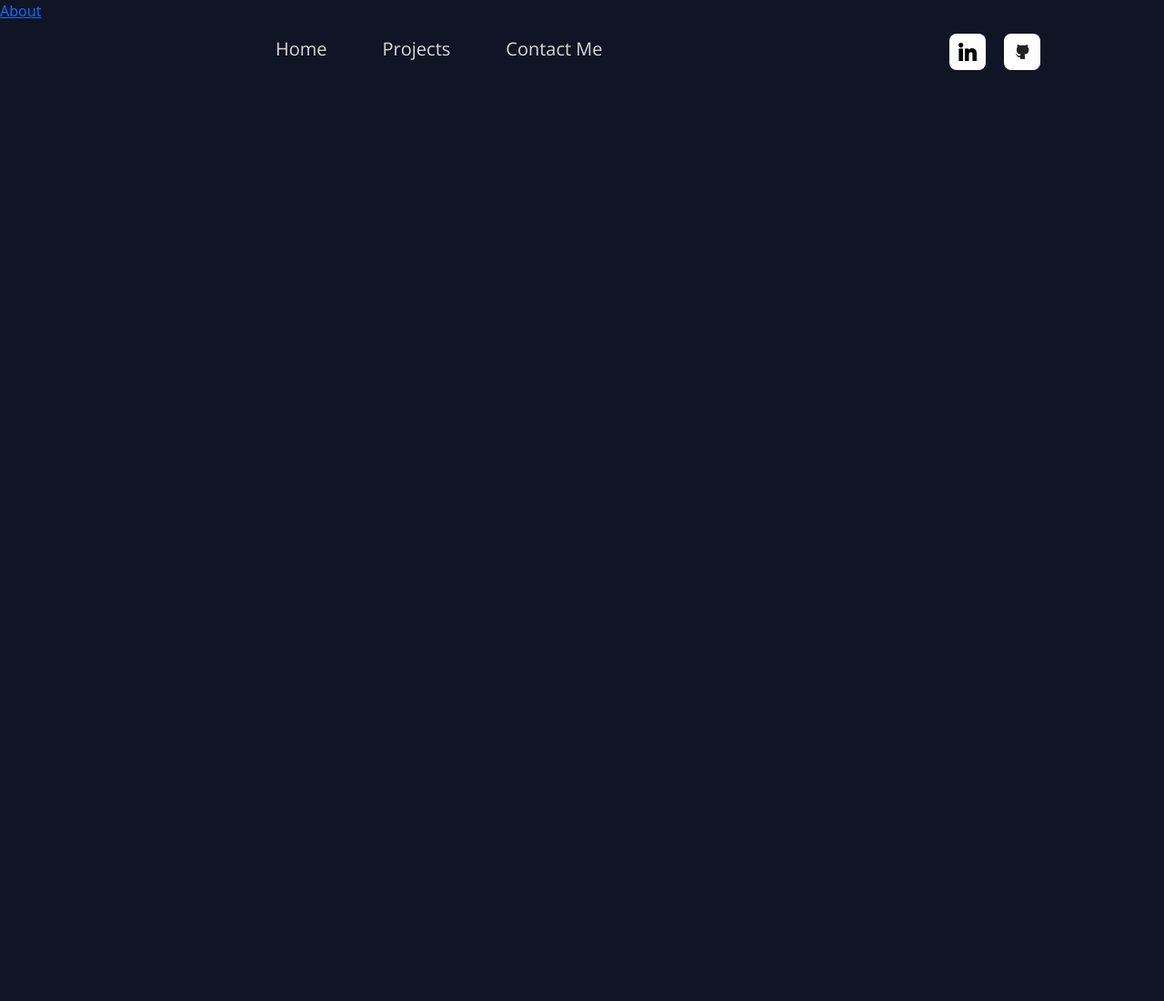
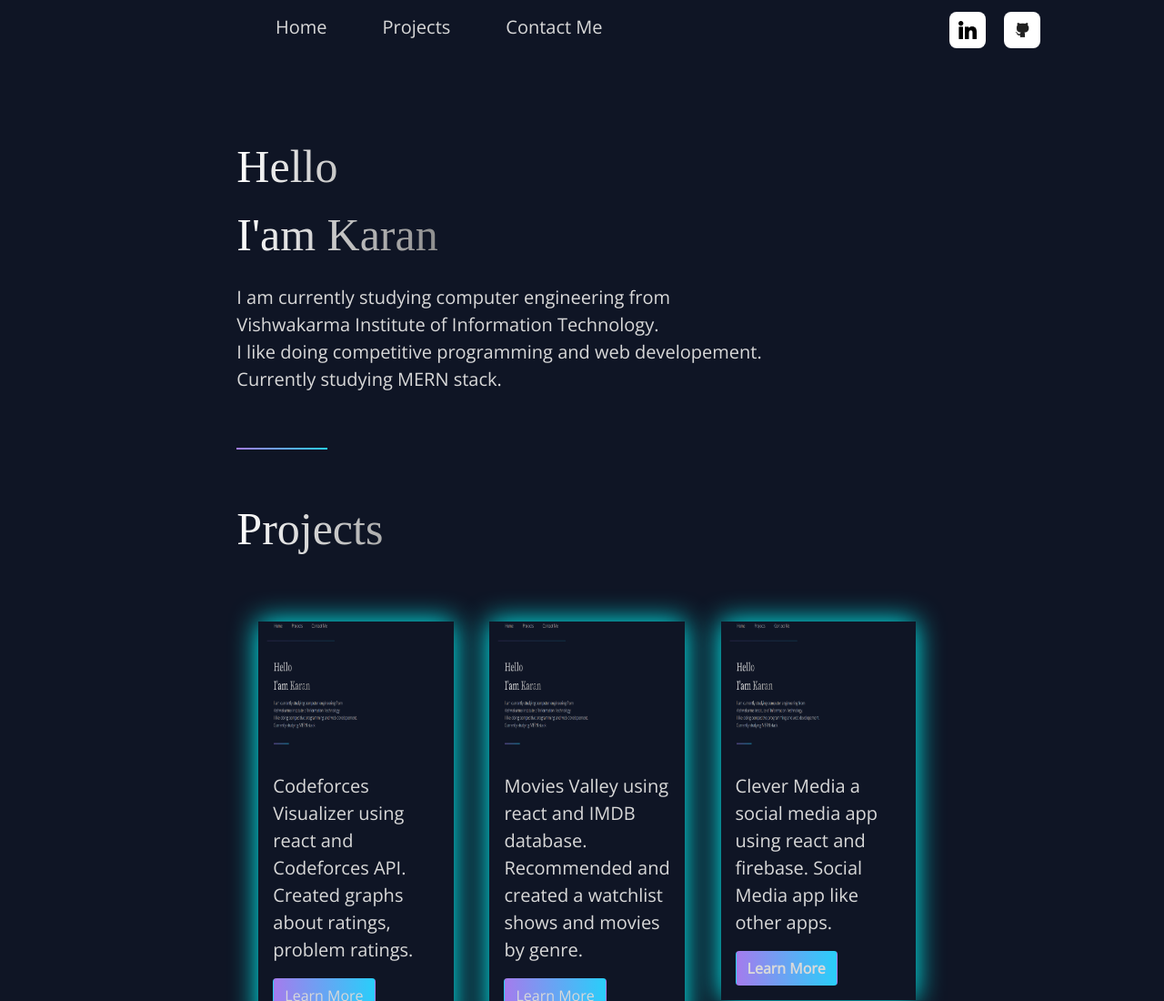
Before and after one commit to karangaikwad/my_portfolio, a React (Create React App) app: page / in a window 1280 px wide. Shown: the top 1100 px of the page at 91% size. Before the commit the page ends 800 px from the top, so only its background shows below. Built offline with nearby package versions, Linux system fonts and the light colour scheme; a web font is replaced by a local one.

Commit message:
3rd commit

```diff
--- a/package.json
+++ b/package.json
@@ -10,6 +10,7 @@
     "react": "^17.0.2",
     "react-bootstrap": "^2.0.2",
     "react-dom": "^17.0.2",
+    "react-router-dom": "^6.0.2",
     "react-scripts": "4.0.3",
     "web-vitals": "^1.1.2"
   },
@@ -36,5 +37,8 @@
       "last 1 firefox version",
       "last 1 safari version"
     ]
+  },
+  "devDependencies": {
+    "@types/react-router-dom": "^5.3.2"
   }
 }
--- a/src/App.js
+++ b/src/App.js
@@ -1,22 +1,17 @@
-import React from "react";
+// import React from "react";
 import Home from "./home";
 import Contactme from "./contactme";
 import Project from "./project";
 import Navbar from "./components/navbar";
 import Page from "./components/page";
-import { BrowserRouter as Router, Switch, Route, Link } from "react-router-dom";
+// import { BrowserRouter as Router, Switch, Route, Link } from "react-router-dom";
 
-// import { Route, Link } from "react-router-dom";
+import { Route, Link } from "react-router-dom";
 function App() {
   return (
-    <Router>
-      <Link to="/contactme">About</Link>
-      <Link to="/">
-        <Navbar />
-      </Link>
-      {/* <Page /> */}
-    </Router>
+    <>
+      <Home />
+    </>
   );
 }
-
 export default App;
--- a/src/components/navbar.js
+++ b/src/components/navbar.js
@@ -6,18 +6,24 @@ function Navbar() {
         <div className="collapse navbar-collapse " id="navbarSupportedContent">
           <ul className="navbar-nav elements ">
             <li className="nav-item active">
-              <button className="btn shadow-none">
-                <p className="color2">Home</p>
+              <button className="btn shadow-none" href="/">
+                <p className="color2">
+                  <a href="/">Home</a>
+                </p>
               </button>
             </li>
             <li className="nav-item">
               <button className="btn shadow-none">
-                <p className="color2">Projects</p>
+                <p className="color2">
+                  <a href="project">Projects</a>
+                </p>
               </button>
             </li>
             <li className="nav-item">
               <button className="btn shadow-none">
-                <p className="color2">Contact Me</p>
+                <p className="color2">
+                  <a href="contactme">Contact Me</a>
+                </p>
               </button>
             </li>
             {/* <li className="nav-item justify-content-end">
--- a/src/components/page.js
+++ b/src/components/page.js
@@ -25,10 +25,17 @@ function Page() {
 
             <div class="container">
               <div class="row">
-                <div class="col-10">
+                <div class="col-5">
                   <p>Looking for challenges</p>
                 </div>
-                <div class="col">
+                <div class="col-5">
+                  <button className="btn grad1 ">
+                    <spam>
+                      <a href="contactme">CONTACT ME</a>
+                    </spam>
+                  </button>
+                </div>
+                <div class="col-2">
                   <Social />
                 </div>
               </div>
--- a/src/components/projects.js
+++ b/src/components/projects.js
@@ -16,7 +16,7 @@ function Projects() {
                   </p>
                   <div class="d-flex align-items-center">
                     <button className="btn grad1">
-                      <spam>Learn More</spam>
+                      <a href="project">Learn More</a>
                     </button>
                   </div>
                 </div>
@@ -32,7 +32,7 @@ function Projects() {
                   </p>
                   <div class="d-flex align-items-center">
                     <button className="btn grad1">
-                      <spam>Learn More</spam>
+                      <a href="project">Learn More</a>
                     </button>
                   </div>
                 </div>
@@ -49,7 +49,9 @@ function Projects() {
                   </p>
                   <div class="d-flex align-items-center">
                     <button className="btn grad1">
-                      <spam>Learn More</spam>
+                      <spam>
+                        <a href="project">Learn More</a>
+                      </spam>
                     </button>
                   </div>
                 </div>
--- a/src/contactme.js
+++ b/src/contactme.js
@@ -1,7 +1,9 @@
+import Navbar from "./components/navbar";
 function Contactme() {
   return (
     <>
-      <h1>Contact Me</h1>
+      <Navbar />
+      <h1 className="color2">Under Construction</h1>
     </>
   );
 }
--- a/src/index.css
+++ b/src/index.css
@@ -1,6 +1,19 @@
 @import url("https://fonts.googleapis.com/css2?family=Open+Sans:wght@300&display=swap");
 
 @import url("https://fonts.googleapis.com/css2?family=Source+Serif+Pro&display=swap");
+
+a {
+  text-decoration: none;
+}
+/* unvisited link */
+a:link {
+  color: #d9d9d9;
+}
+
+/* visited link */
+a:visited {
+  color: #d9d9d9;
+}
 
 .color1 {
   background-color: #0f1525;
@@ -97,3 +110,6 @@ p {
   position: absolute;
   left: 80%;
 }
+btn::after {
+  border: none;
+}
--- a/src/index.js
+++ b/src/index.js
@@ -4,12 +4,18 @@ import ReactDOM from "react-dom";
 import App from "./App";
 import "bootstrap/dist/css/bootstrap.min.css";
 import "./index.css";
-// import { BrowserRouter } from "react-router-dom";
+import { BrowserRouter, Routes, Route } from "react-router-dom";
+import Contactme from "./contactme";
+import Project from "./project";
+// import * as serviceWorker from "./serviceWorker";
 ReactDOM.render(
-  <React.StrictMode>
-    {/* <BrowserRouter> */}
-    <App />
-    {/* </BrowserRouter> */}
-  </React.StrictMode>,
+  <BrowserRouter>
+    <Routes>
+      <Route path="/" element={<App />} />
+      <Route path="contactme" element={<Contactme />} />
+      <Route path="project" element={<Project />} />
+    </Routes>
+  </BrowserRouter>,
   document.getElementById("root")
 );
+// serviceWorker.unregister();
--- a/src/project.js
+++ b/src/project.js
@@ -1,7 +1,10 @@
+import Navbar from "./components/navbar";
+
 function Project() {
   return (
     <>
-      <h1>Under Construction</h1>
+      <Navbar />
+      <h1 className="color2">Under Construction</h1>
     </>
   );
 }
```
Also changed, not shown: 2 other files (tests, documents, lock files or other folders).
